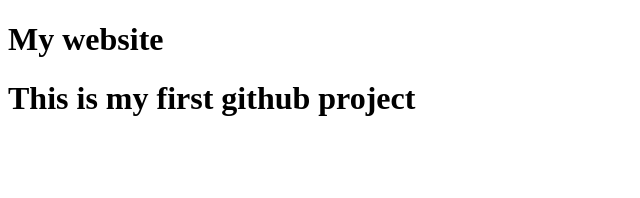
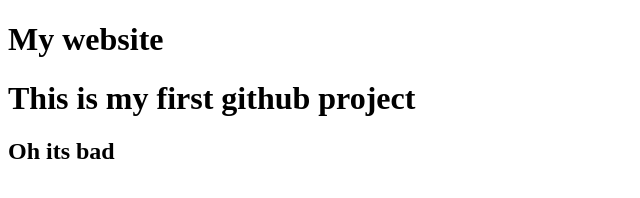
Before and after one commit to zaiedibneyousuf/my-1st-website, a plain HTML site: page index.html in a window 1280 px wide. Shown: the whole page, without its empty margins (0-640 px from the left). Drawn offline with Linux system fonts and the light colour scheme.

Commit message:
added oh line

```diff
--- a/index.html
+++ b/index.html
@@ -8,6 +8,7 @@
 <body>
     <h1>My website</h1>
     <h1>This is my first github project</h1>
+    <h2>Oh its bad</h2>
 
 </body>
 </html>
```
